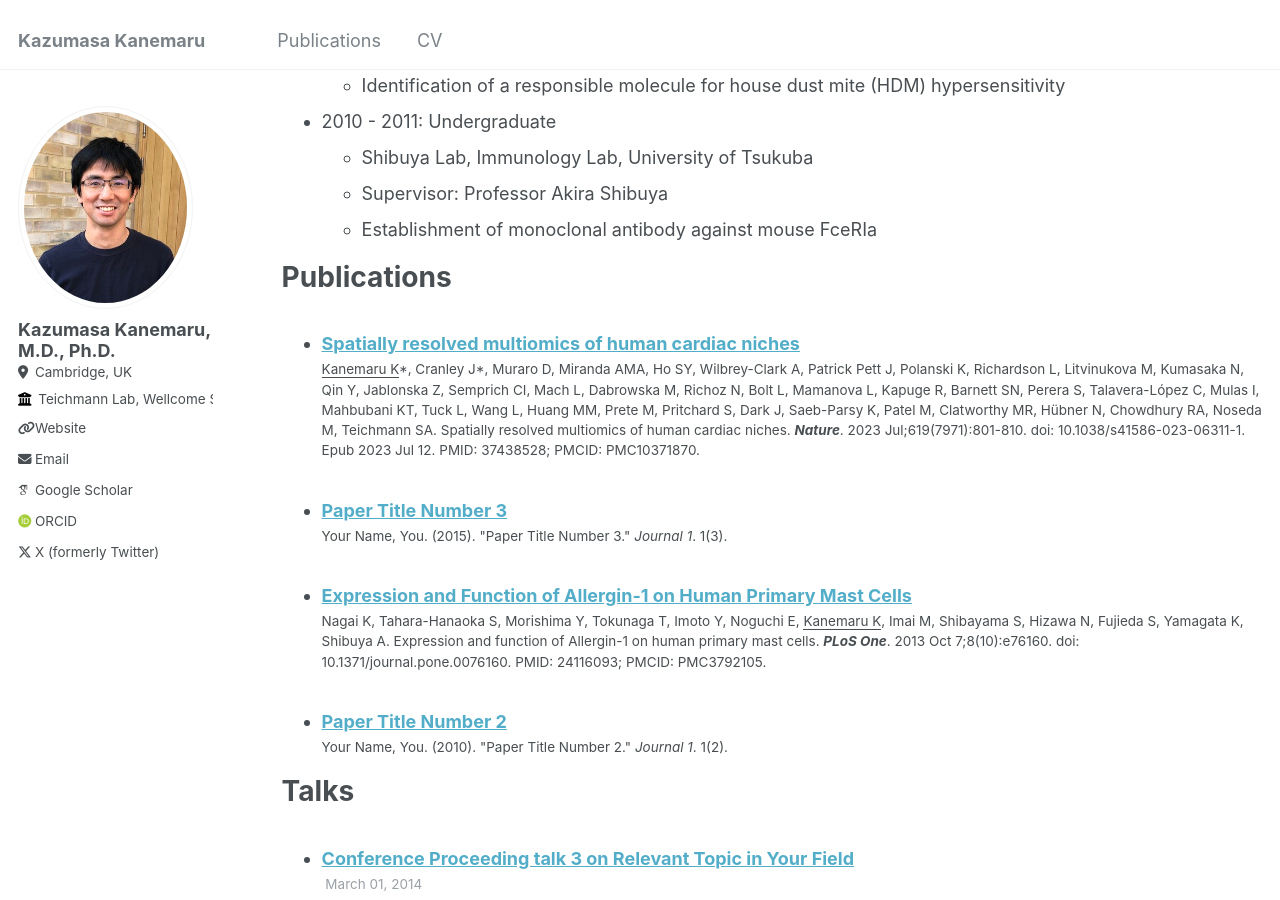
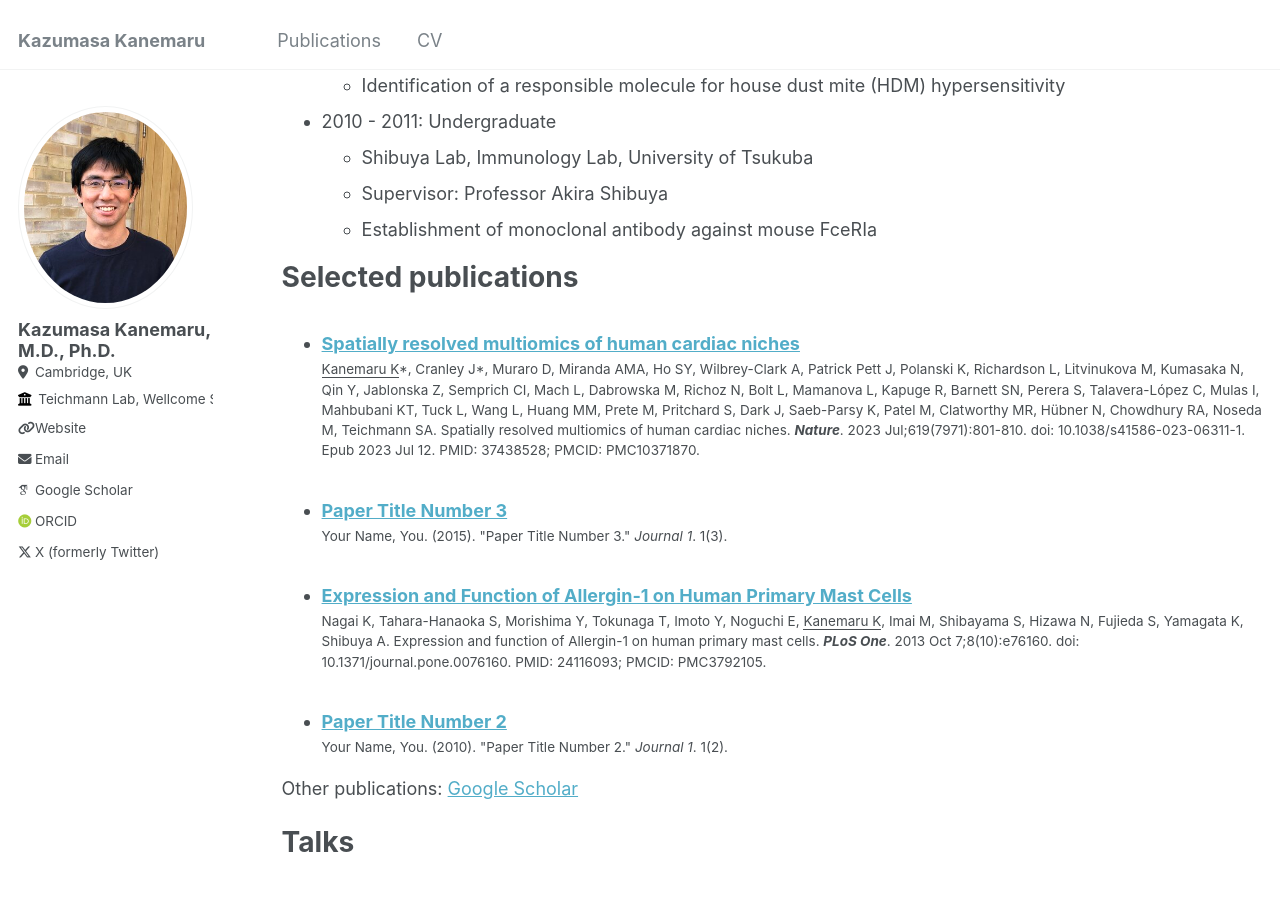
Before and after one commit to kazukane/kazukane.github.io, a Jekyll site: the page built from _pages/cv.md, in a window 1280 px wide and 900 px high, scrolled down 1069 px. Built offline with Jekyll 4.4.1, drawn with Linux system fonts in a browser that asks for light colours; some web fonts are replaced.

Commit message:
updated publication

```diff
--- a/_pages/cv.md
+++ b/_pages/cv.md
@@ -48,11 +48,13 @@ Research experience
   * Supervisor: Professor Akira Shibuya
   * Establishment of monoclonal antibody against mouse FceRIa
 
-Publications
+Selected publications
 ======
   <ul>{% for post in site.publications reversed %}
     {% include archive-single-cv.html %}
   {% endfor %}</ul>
+
+Other publications: [Google Scholar](https://scholar.google.com/citations?user=0KhmWp4AAAAJ&hl=en&oi=ao)
 
 Talks
 ======
```
